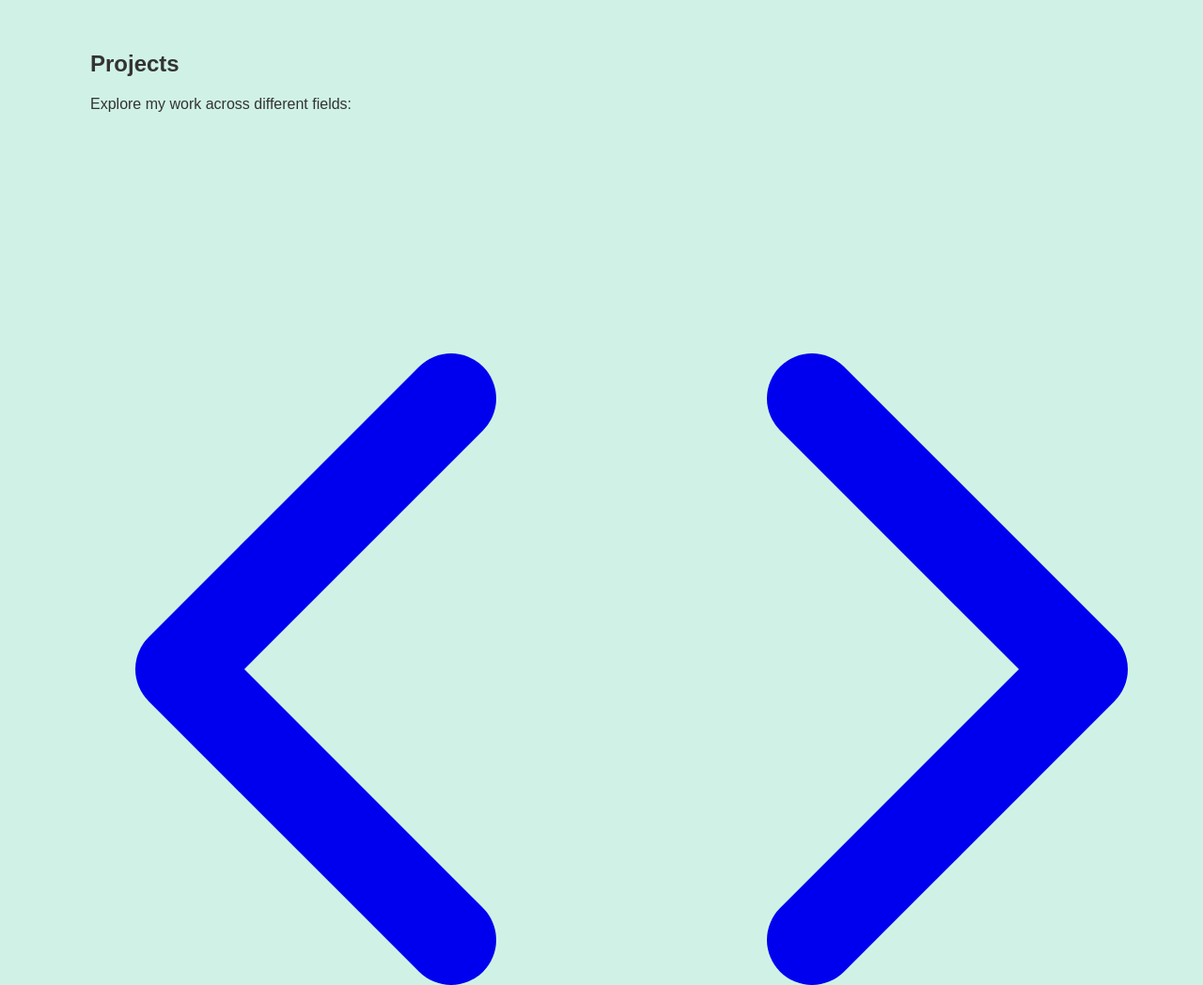
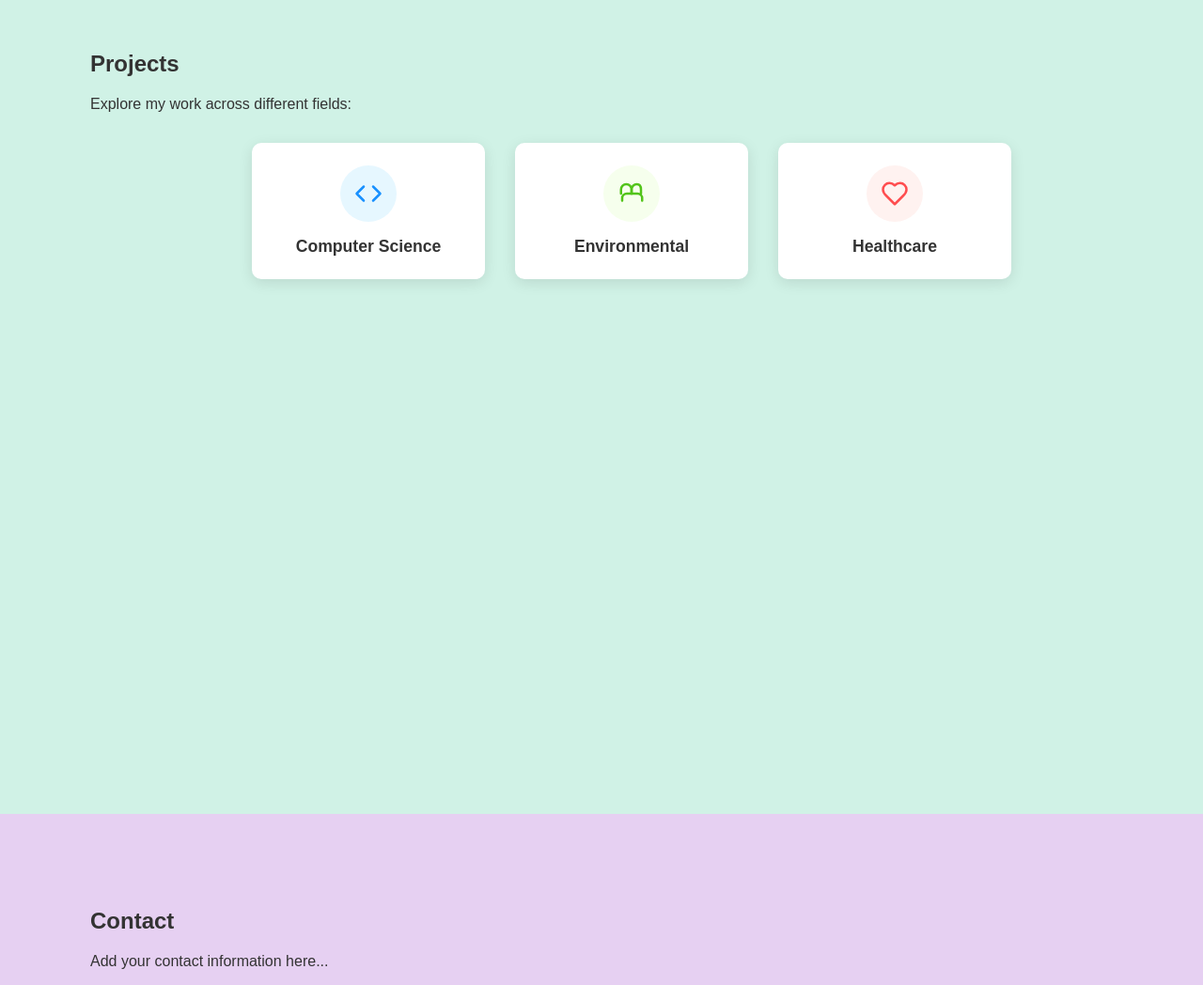
Before and after one commit to emmagsun/messing_around, a plain HTML site: page index.html in a window 1280 px wide. Shown: the part 1840-2888 px from the top of the page at 94% size. Drawn offline with Linux system fonts and the light colour scheme.

Commit message:
Update style.css

```diff
--- a/style.css
+++ b/style.css
@@ -154,3 +154,77 @@ html {
         height: 300px;
     }
 }
+/* Project Categories */
+.project-categories {
+    display: flex;
+    justify-content: center;
+    gap: 2rem;
+    margin-top: 2rem;
+    flex-wrap: wrap;
+}
+
+.project-button {
+    display: flex;
+    flex-direction: column;
+    align-items: center;
+    text-decoration: none;
+    color: #333;
+    width: 200px;
+    padding: 1.5rem;
+    border-radius: 10px;
+    background-color: #fff;
+    box-shadow: 0 4px 15px rgba(0, 0, 0, 0.1);
+    transition: transform 0.3s, box-shadow 0.3s;
+}
+
+.project-button:hover {
+    transform: translateY(-5px);
+    box-shadow: 0 10px 20px rgba(0, 0, 0, 0.15);
+}
+
+.project-button .icon {
+    width: 60px;
+    height: 60px;
+    display: flex;
+    align-items: center;
+    justify-content: center;
+    margin-bottom: 1rem;
+    border-radius: 50%;
+}
+
+.project-button:nth-child(1) .icon {
+    background-color: #e6f7ff;
+    color: #1890ff;
+}
+
+.project-button:nth-child(2) .icon {
+    background-color: #f6ffed;
+    color: #52c41a;
+}
+
+.project-button:nth-child(3) .icon {
+    background-color: #fff2f0;
+    color: #ff4d4f;
+}
+
+.project-button .icon svg {
+    width: 30px;
+    height: 30px;
+}
+
+.project-button span {
+    font-weight: 600;
+    font-size: 1.1rem;
+}
+
+/* Media Query for Mobile Responsiveness */
+@media (max-width: 768px) {
+    .project-categories {
+        flex-direction: column;
+        align-items: center;
+    }
+
+    .project-button {
+        width: 80%;
+        max-width: 250px;
+    }
```
